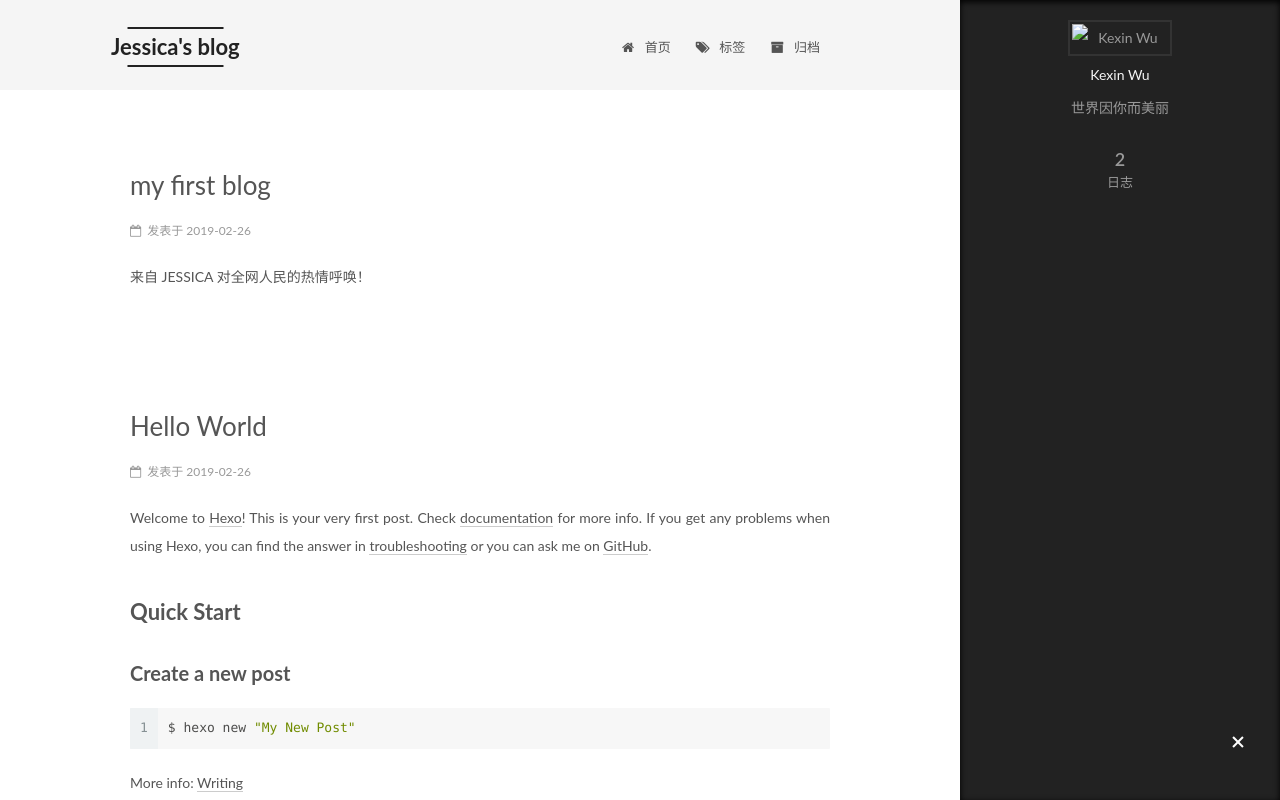
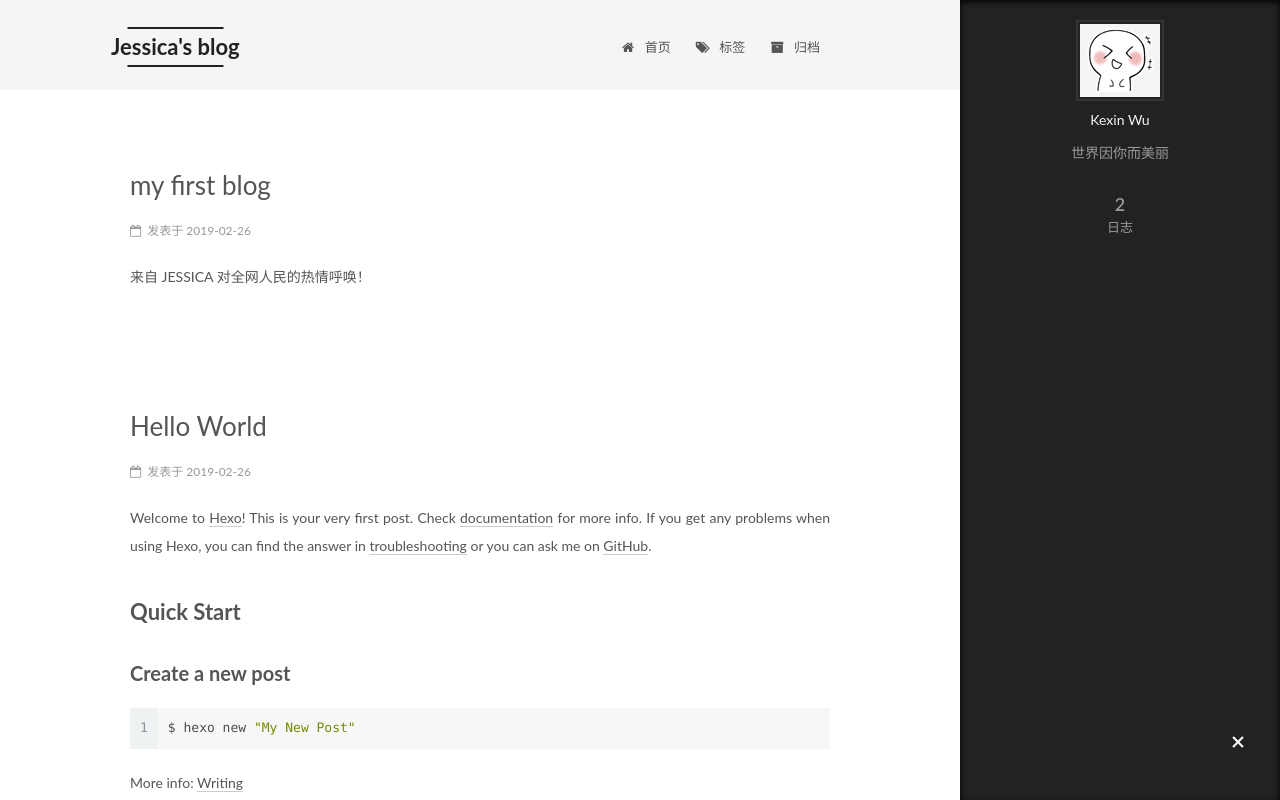
Before and after one commit to kexinwu/kexinwu.github.io, a plain HTML site: page index.html in a window 1280 px wide. Both pictures are taken after a click on the element 1238 px from the left and 743 px from the top of the page. Shown: the top 800 px of the page. Drawn offline with Linux system fonts and the light colour scheme.

Commit message:
Site updated: 2019-02-27 17:52:05

```diff
--- a/css/main.css
+++ b/css/main.css
@@ -1822,7 +1822,7 @@ pre .javascript .function {
   width: 4px;
   height: 4px;
   border-radius: 50%;
-  background: #ffdfc8;
+  background: #935b05;
 }
 .links-of-blogroll {
   font-size: 13px;
--- a/index.html
+++ b/index.html
@@ -247,7 +247,7 @@
     <span hidden itemprop="author" itemscope itemtype="http://schema.org/Person">
       <meta itemprop="name" content="Kexin Wu">
       <meta itemprop="description" content>
-      <meta itemprop="image" content="/source/uploads/avatar.jpg">
+      <meta itemprop="image" content="/uploads/first.png">
     </span>
 
     <span hidden itemprop="publisher" itemscope itemtype="http://schema.org/Organization">
@@ -367,7 +367,7 @@
     <span hidden itemprop="author" itemscope itemtype="http://schema.org/Person">
       <meta itemprop="name" content="Kexin Wu">
       <meta itemprop="description" content>
-      <meta itemprop="image" content="/source/uploads/avatar.jpg">
+      <meta itemprop="image" content="/uploads/first.png">
     </span>
 
     <span hidden itemprop="publisher" itemscope itemtype="http://schema.org/Organization">
@@ -512,7 +512,7 @@
         <div class="site-overview">
           <div class="site-author motion-element" itemprop="author" itemscope itemtype="http://schema.org/Person">
 
-              <img class="site-author-image" itemprop="image" src="/source/uploads/avatar.jpg" alt="Kexin Wu">
+              <img class="site-author-image" itemprop="image" src="/uploads/first.png" alt="Kexin Wu">
 
               <p class="site-author-name" itemprop="name">Kexin Wu</p>
               <p class="site-description motion-element" itemprop="description">世界因你而美丽</p>
```
Also changed, not shown: 2019/02/26/first/index.html (+2 -2 lines), 2019/02/26/hello-world/index.html (+2 -2 lines), archives/2019/02/index.html (+1 -1 lines), archives/2019/index.html (+1 -1 lines), archives/index.html (+1 -1 lines), uploads/first.png (added).
